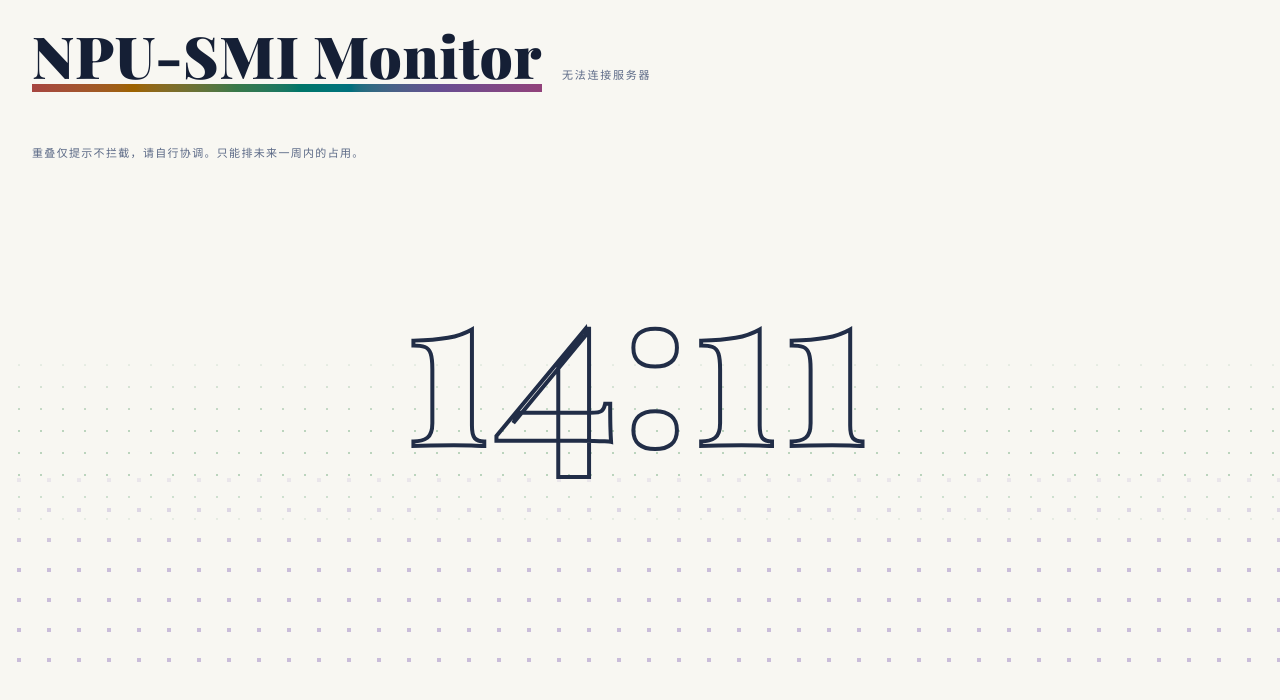
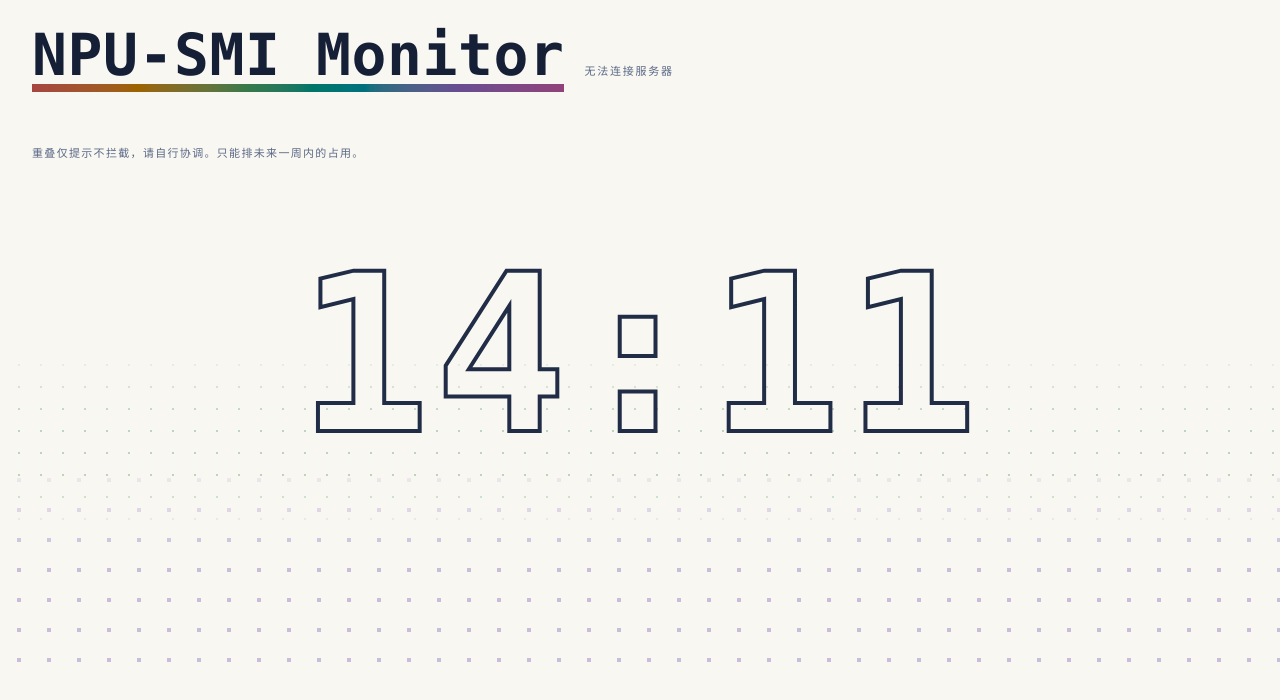
Before and after one commit to iceship-wheels/npu-smi-web, a website: page static/index.html in a window 1280 px wide. Drawn offline with nearby package versions, Linux system fonts and the light colour scheme; no server answers.

Commit message:
style: 标题统一 Cascadia Mono 优先, 替换衬线展示体

```diff
--- a/static/style.css
+++ b/static/style.css
@@ -35,7 +35,7 @@
   /* Didone 展示体: 大标题镂空用 */
   --serif: "Bodoni Moda", "Didot", "Bodoni MT", "Playfair Display", "Times New Roman", "Songti SC", "SimSun", serif;
   /* 等宽: 标签 / 数据 / 小字 */
-  --mono: Consolas, "Cascadia Code", "Cascadia Mono", ui-monospace, monospace;
+  --mono: "Cascadia Mono", "Cascadia Code", Consolas, ui-monospace, monospace;
   --sans: var(--mono);
 }
 
@@ -67,7 +67,7 @@ header {
 }
 header h1 {
   margin: 0;
-  font-family: "Playfair Display", "Bodoni Moda", "Didot", "Bodoni MT", "Times New Roman", serif;
+  font-family: var(--mono);
   font-size: 58px;
   font-weight: 900;
   letter-spacing: 0.01em;
@@ -157,7 +157,7 @@ main { position: relative; padding: 28px 32px 64px; }
   border-bottom: 1px solid var(--line);
 }
 .host-name {
-  font-family: var(--serif);
+  font-family: var(--mono);
   font-weight: 700;
   font-size: 24px;
   letter-spacing: 0.03em;
@@ -261,7 +261,7 @@ main { position: relative; padding: 28px 32px 64px; }
   margin-top: 14px;
   padding-top: 10px;
   border-top: 1px solid var(--line);
-  font-family: var(--serif);
+  font-family: var(--mono);
   font-size: 17px;
   font-weight: 700;
   letter-spacing: 0.05em;
@@ -459,7 +459,7 @@ footer .dots-lg { --dot-c: oklch(0.58 0.12 300); }
 .big-clock {
   position: relative;
   z-index: 1;
-  font-family: "Playfair Display", "Bodoni Moda", "Didot", serif;
+  font-family: var(--mono);
   font-size: clamp(80px, 18vw, 220px);
   font-weight: 900;
   line-height: 1;
```
